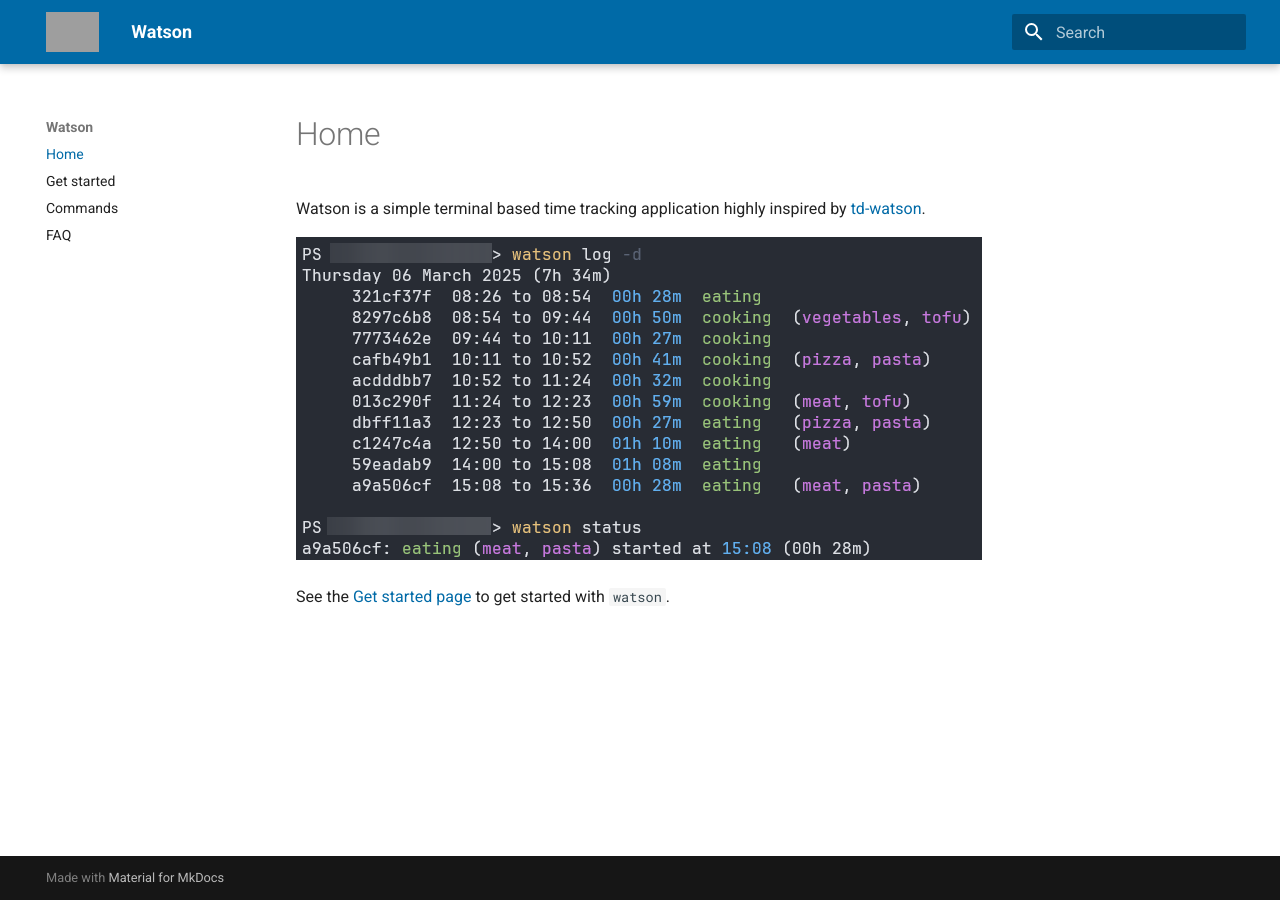
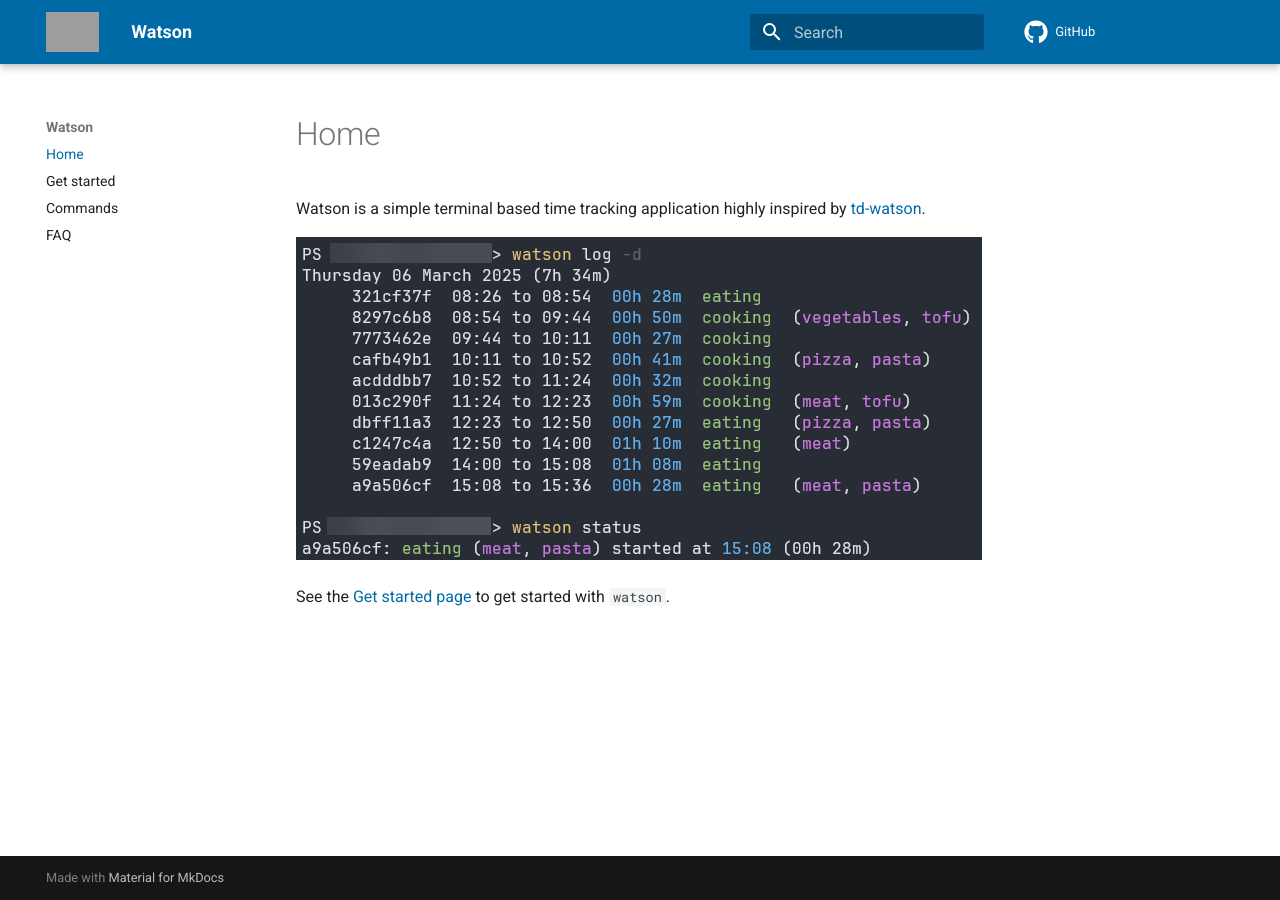
Before and after one commit to nomis51/watson, an MkDocs documentation site: the page built from docs/docs/index.md, in a window 1280 px wide. Built offline with MkDocs 1.6.1 and Material for MkDocs 9.7.7, drawn with Linux system fonts in a browser that asks for light colours; comment, search, counter and statistics services are not loaded; grey boxes are pictures that could not be loaded.

Commit message:
update docs

```diff
--- a/docs/mkdocs.yml
+++ b/docs/mkdocs.yml
@@ -6,6 +6,11 @@
   palette:
     primary: '#006aa7'
     accent: '#e67e22'
+  icon:
+    repo: fontawesome/brands/github
+
+repo_url: https://github.com/nomis51/watson
+repo_name: GitHub
 
 extra_css:
   - assets/custom.css
```
